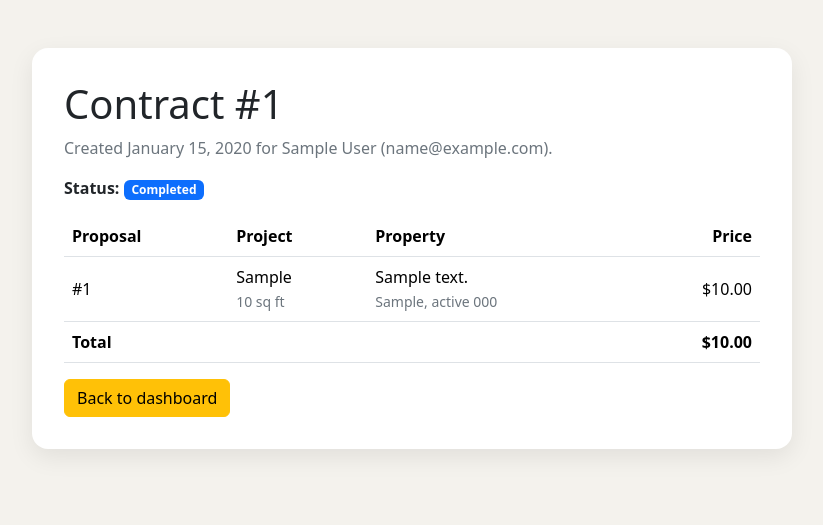
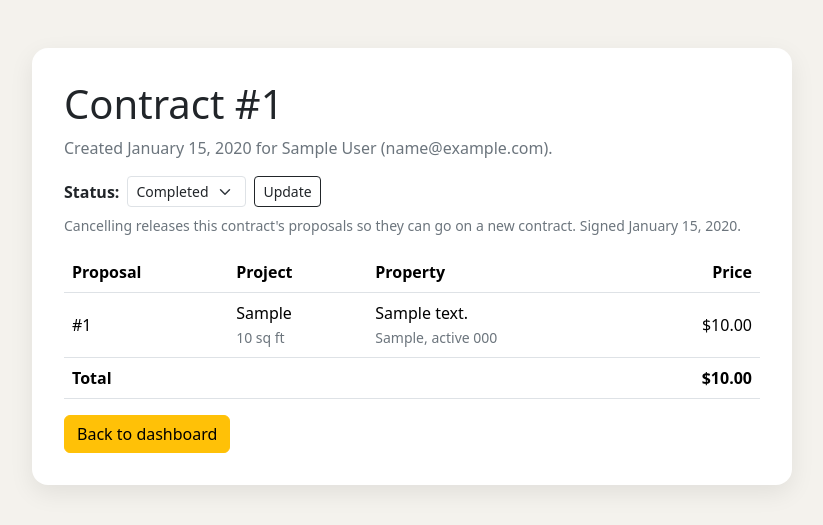
Before and after one commit to mayooo18/pavementconstruction, a Flask app: page /staff/contract/1 in a window 1280 px wide. Shown: the part 56-581 px from the top of the page, without its empty margins (228-1051 px from the left). Run offline with Flask 3, Linux system fonts and the light colour scheme; tables that the repository leaves empty hold one stand-in row (values such as "Sample post").

Commit message:
Let staff update contract status and cancel contracts
Signing records the date, completing marks the contract's requests
completed, and cancelling releases its proposals so they can go on a
new contract. Cancelled contracts are final and completed contracts
can't be cancelled.

Co-Authored-By: Claude Opus 5.5 <noreply@anthropic.com>

```diff
--- a/app.py
+++ b/app.py
@@ -5,6 +5,7 @@ from decimal import Decimal, InvalidOperation
 from flask import Flask, flash, redirect, render_template, request, url_for
 
 from models import (
+    CONTRACT_STATUSES,
     PAVEMENT_CONDITIONS,
     PROJECT_TYPES,
     PROPOSAL_STATUSES,
@@ -244,7 +245,43 @@ def create_app():
     @app.route("/staff/contract/<int:contract_id>")
     def contract_detail(contract_id):
         contract = db.get_or_404(Contract, contract_id)
-        return render_template("contract_detail.html", contract=contract)
+        return render_template(
+            "contract_detail.html", contract=contract, statuses=CONTRACT_STATUSES
+        )
+
+    @app.route("/staff/contract/<int:contract_id>/status", methods=["POST"])
+    def update_contract_status(contract_id):
+        contract = db.get_or_404(Contract, contract_id)
+        new_status = request.form.get("status")
+
+        if new_status not in CONTRACT_STATUSES or new_status == contract.status:
+            return redirect(url_for("contract_detail", contract_id=contract_id))
+        # Cancelled contracts have released their proposals, so they stay cancelled.
+        if contract.status == "Cancelled":
+            flash(f"Contract #{contract_id} is cancelled and can't be changed.", "danger")
+            return redirect(url_for("contract_detail", contract_id=contract_id))
+        if contract.status == "Completed" and new_status == "Cancelled":
+            flash(f"Contract #{contract_id} is completed and can't be cancelled.", "danger")
+            return redirect(url_for("contract_detail", contract_id=contract_id))
+
+        contract.status = new_status
+        if new_status == "Signed" and contract.signed_at is None:
+            contract.signed_at = datetime.utcnow()
+
+        if new_status == "Completed":
+            for proposal in contract.proposals:
+                proposal.service_request.status = "Completed"
+        elif new_status == "Cancelled":
+            # Release the proposals so they can go on a new contract.
+            released = len(contract.proposals)
+            for proposal in contract.proposals:
+                proposal.service_request.status = "Quoted"
+            contract.proposals = []
+            flash(f"{released} proposal(s) released and can go on a new contract.", "info")
+
+        db.session.commit()
+        flash(f"Contract #{contract_id} marked as {new_status}.", "success")
+        return redirect(url_for("contract_detail", contract_id=contract_id))
 
     return app
 
--- a/templates/contract_detail.html
+++ b/templates/contract_detail.html
@@ -4,7 +4,20 @@
 <div class="form-panel mx-auto">
     <h1>Contract #{{ contract.id }}</h1>
     <p class="text-secondary">Created {{ contract.created_at.strftime("%B %d, %Y") }} for {{ contract.customer.name }} ({{ contract.customer.email }}).</p>
-    <p><strong>Status:</strong> <span class="badge text-bg-primary">{{ contract.status }}</span></p>
+    {% if contract.status == "Cancelled" %}
+    <p><strong>Status:</strong> <span class="badge text-bg-secondary">Cancelled</span></p>
+    <p class="text-secondary">This contract was cancelled for ${{ "{:,.2f}".format(contract.total_price) }}. Its proposals were released and can go on a new contract.</p>
+    {% else %}
+    <form class="d-flex align-items-center gap-2 mb-2" method="post" action="{{ url_for('update_contract_status', contract_id=contract.id) }}">
+        <label class="fw-bold" for="contract-status">Status:</label>
+        <select class="form-select form-select-sm w-auto" id="contract-status" name="status">
+            {% for status in statuses %}<option{% if status == contract.status %} selected{% endif %}>{{ status }}</option>{% endfor %}
+        </select>
+        <button class="btn btn-sm btn-outline-dark" type="submit">Update</button>
+    </form>
+    <p class="text-secondary small">Cancelling releases this contract's proposals so they can go on a new contract.{% if contract.signed_at %} Signed {{ contract.signed_at.strftime("%B %d, %Y") }}.{% endif %}</p>
+    {% endif %}
+    {% if contract.proposals %}
     <div class="table-responsive">
         <table class="table align-middle">
             <thead><tr><th>Proposal</th><th>Project</th><th>Property</th><th class="text-end">Price</th></tr></thead>
@@ -22,6 +35,7 @@
             <tfoot><tr><th colspan="3">Total</th><th class="text-end">${{ "{:,.2f}".format(contract.total_price) }}</th></tr></tfoot>
         </table>
     </div>
+    {% endif %}
     <a class="btn btn-warning" href="{{ url_for('staff_dashboard') }}">Back to dashboard</a>
 </div>
 {% endblock %}
```
